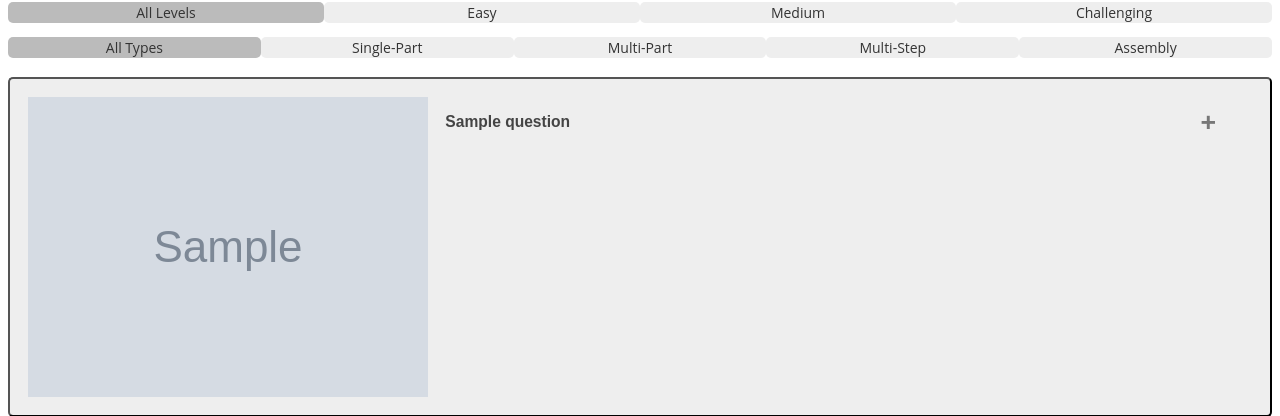
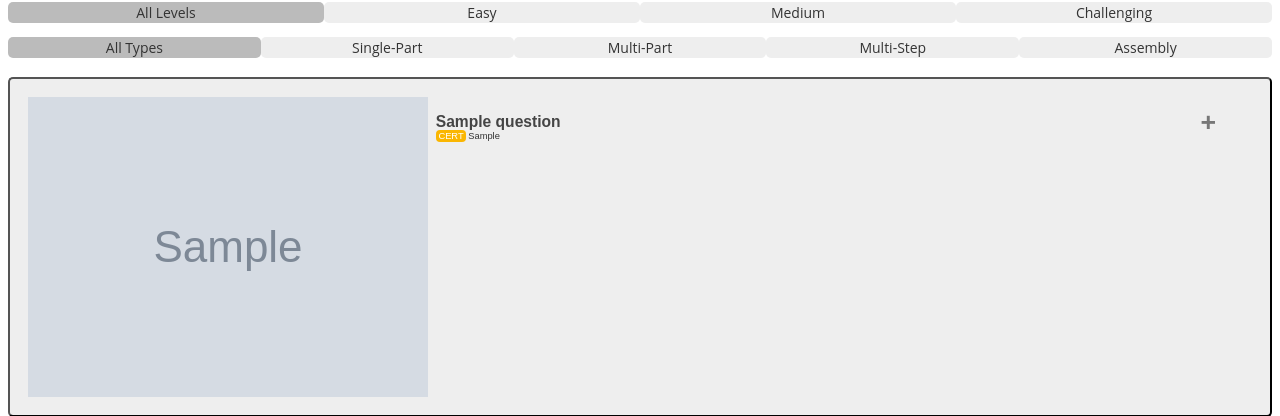
Before and after one commit to PTC-Education/cad-learner, a Django app: template questioner/templates/questioner/index.html in a window 1280 px wide. Shown: the part 336-752 px from the top of the page. Run offline with Django 4.2, Linux system fonts and the light colour scheme; the template is opened without the code that fills it: most values are stand-ins (such as "Sample title", 1, 10 or a date in 2020); grey boxes marked "Sample" are stand-in pictures; data that the repository does not hold is empty.

Commit message:
better cert tag logic and labeling

```diff
--- a/questioner/static/questioner/index.css
+++ b/questioner/static/questioner/index.css
@@ -205,3 +205,23 @@ input[type=submit]:hover {
 .cert_mp {
     background-color: #D12C3A;
 }
+
+.challenge_title {
+    font-size: 1.17em;
+    margin-top: 1em;
+    margin-left: 0.5em;
+    font-weight: bold;
+}
+
+.cert_title {
+    font-size: 0.7em;
+    margin-left: 0.9em;
+    color: #333;
+}
+
+.cert_tag {
+    background-color: #FAB601;
+    color:#fff;
+    padding: 1px 2px;
+    border-radius: 4px;
+}
--- a/questioner/templates/questioner/index.html
+++ b/questioner/templates/questioner/index.html
@@ -97,16 +97,12 @@
                     <!-- Present every document as an accordion-->
                     <button class="accordion">
                         <img src="{{ question.thumbnail }}" alt="" />
-                        <h3>&nbsp;&nbsp;&nbsp;&nbsp;{{ question.question_name }}</h3>
-                        {% if question.cert_type == "Part Modeling" %}
-                            <div class="cert cert_part">PART</div>
-                        {% elif question.cert_type == "Multi-Step" %}
-                            <div class="cert cert_ms">MS</div>
-                        {% elif question.cert_type == "Assembly" %}
-                            <div class="cert cert_assem">ASSEM</div>
-                        {% elif question.cert_type == "Multi-Part" %}
-                            <div class="cert cert_mp">MP</div>
-                        {% endif %}
+                        <div>
+                            <div class="challenge_title">{{ question.question_name }}</div>
+                            {% if question.cert_type %}
+                                <div class="cert_title"><span class="cert_tag">CERT</span> {{ question.cert_type }}</div>
+                            {% endif %}
+                        </div>
                     </button>
                     <div class="panel">
                         <ul class="info_list">
```
